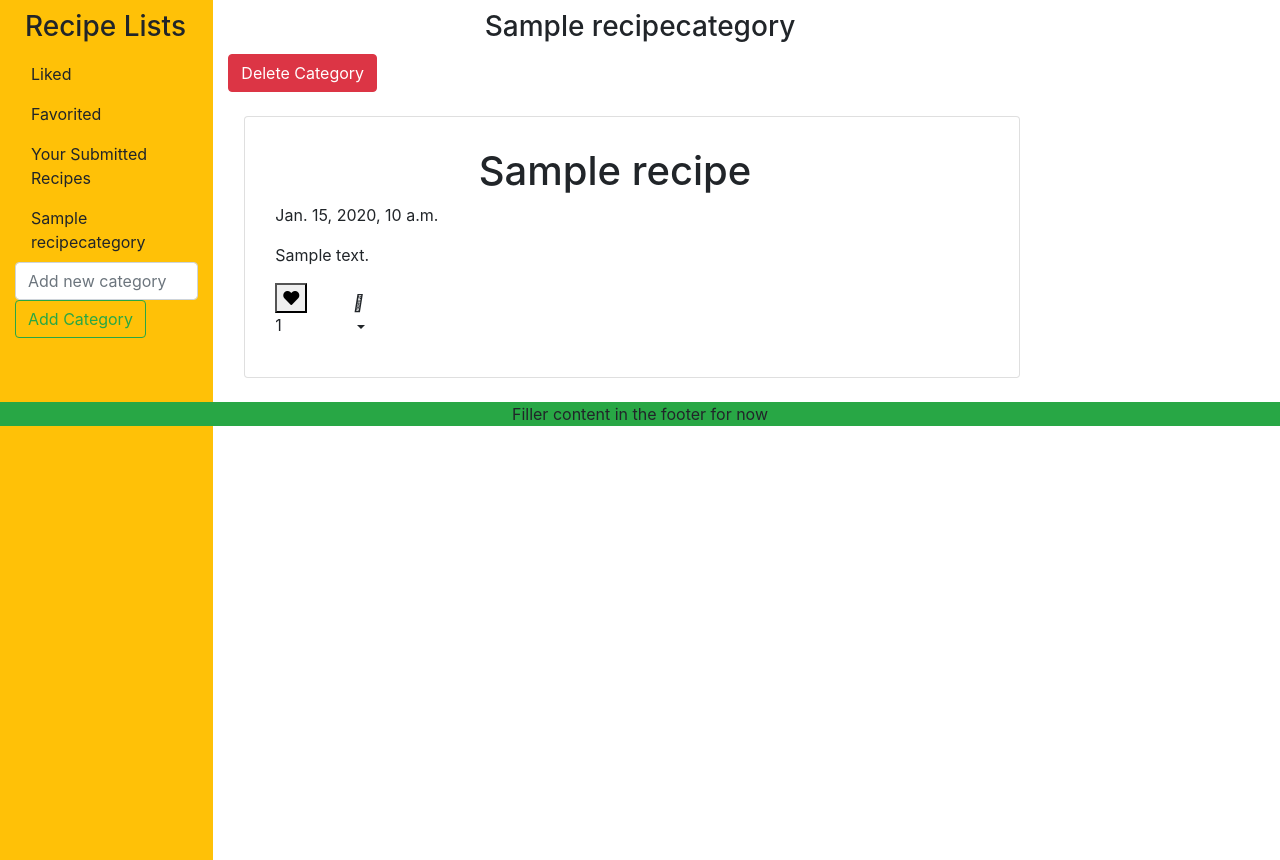
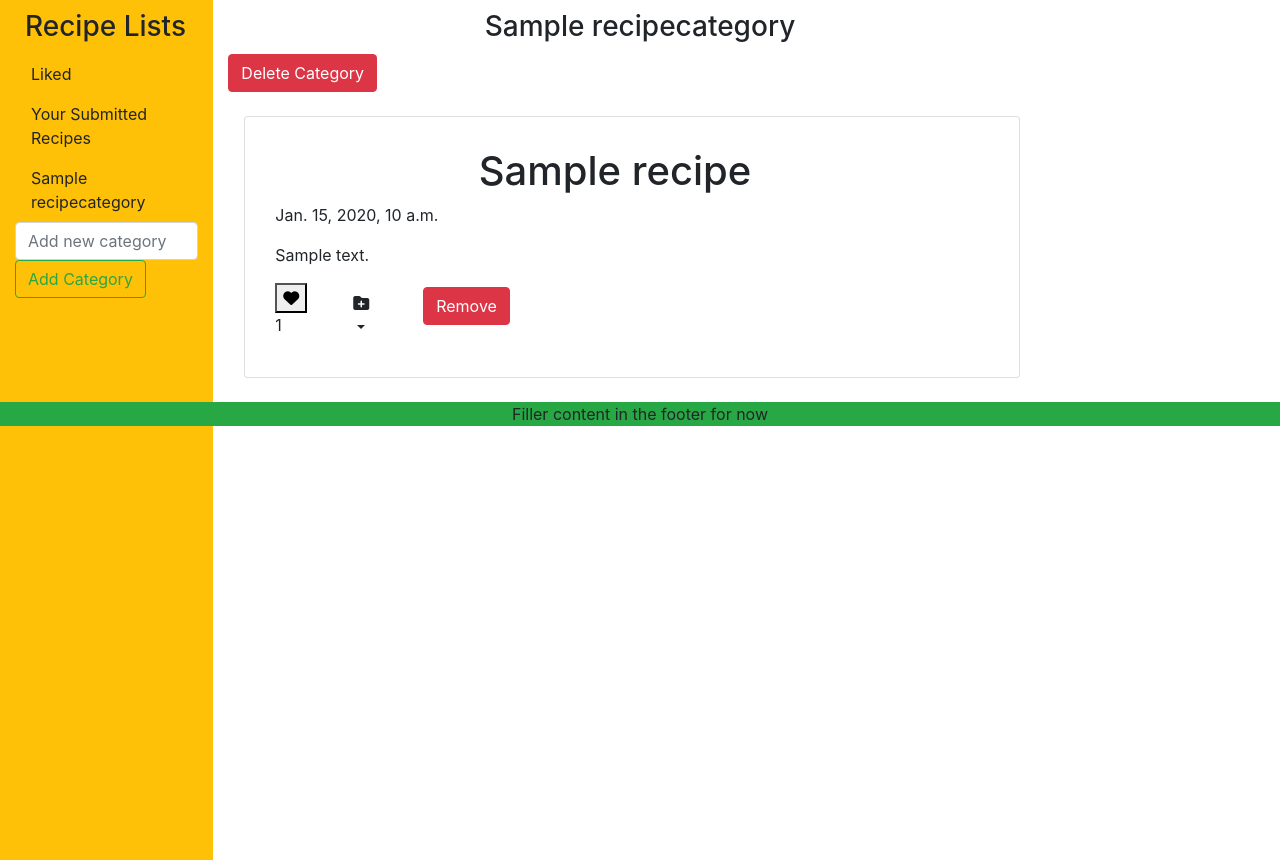
Before and after one commit to ocassidydev/chef-mate, a Django app: page /1/1/1/1 in a window 1280 px wide. Shown: the part 56-916 px from the top of the page. Run offline with Django 3.2, Linux system fonts and the light colour scheme; a user stored in the database is signed in; tables that the repository leaves empty hold one stand-in row (values such as "Sample post").

Commit message:
Fix bugs with adding recipes from recipe_details page and removing recipes from categories page

```diff
--- a/recipes/views.py
+++ b/recipes/views.py
@@ -88,8 +88,9 @@ class RecipeCategoryList(generic.ListView):
             category_queryset = RecipeCategory.objects.all()
             category = get_object_or_404(category_queryset, id=cat_id)
             if type == "add":
+                print("executed")
                 category.recipes.add(recipe)
-            elif type == "delete":
+            elif type == "remove":
                 category.recipes.remove(recipe)
 
         elif type == "delete":
@@ -97,12 +98,13 @@ class RecipeCategoryList(generic.ListView):
             category = get_object_or_404(queryset, id=cat_id)
             category.delete()
 
-        if len(location.split('_')) == 1:
+        if location == "home":
             return HttpResponseRedirect(reverse(location))
-        else:
-            [location, slug] = location.split('_')
+        elif location == "recipe_detail":
+            slug = recipe.slug
             return HttpResponseRedirect(reverse(location, args=[slug]))
-
+        elif location == "view_category":
+            return HttpResponseRedirect(reverse(location, args=[cat_id]))
 
 class RecipeDetail(View):
 
--- a/templates/base.html
+++ b/templates/base.html
@@ -13,7 +13,7 @@
     <link href="https://fonts.googleapis.com/css2?family=Libre+Franklin:wght@300&display=swap" rel="stylesheet">
 
     <!-- Fontawesome -->
-    <link rel="stylesheet" href="https://cdnjs.cloudflare.com/ajax/libs/font-awesome/5.15.3/css/all.min.css">
+    <link rel="stylesheet" href="https://cdnjs.cloudflare.com/ajax/libs/font-awesome/6.2.1/css/all.min.css">
 
     <!-- Bootstrap -->
     <link rel="stylesheet" href="https://cdn.jsdelivr.net/npm/bootstrap@4.1.3/dist/css/bootstrap.min.css" integrity="sha384-MCw98/SFnGE8fJT3GXwEOngsV7Zt27NXFoaoApmYm81iuXoPkFOJwJ8ERdknLPMO" crossorigin="anonymous">
@@ -60,10 +60,7 @@
                     <h3>Recipe Lists</h3>
                     <ul class="nav flex-column">
                         <li class="nav-item">
-                            <a class="nav-link" href="#">Liked</a>
-                        </li>
-                        <li class="nav-item">
-                            <a class="nav-link" href="#">Favorited</a>
+                            <a class="nav-link" href="{% url 'view_likes' %}">Liked</a>
                         </li>
                         <li class="nav-item">
                             <a class="nav-link" href="#">Your Submitted Recipes</a>
--- a/templates/index.html
+++ b/templates/index.html
@@ -50,7 +50,7 @@
                 <div class="col-1">
                     <a class="nav-link dropdown-toggle" href="#" id="navbarDropdown" role="button" data-toggle="dropdown"
                         aria-haspopup="true" aria-expanded="false">
-                        <i class="fa-solid fa-plus"></i>
+                        <i class="fa-solid fa-folder-plus"></i>
                     </a>
                     <div class="dropdown-menu" aria-labelledby="navbarDropdown">
                         {% for category in categories %}
@@ -62,6 +62,15 @@
                         {% endfor %}
                     </div>
                 </div>
+                {% if title != "Recipe Feed" and title != "Liked" and title != "My Submitted Recipes" and title != "Favorited" %}
+                <div class="col-1">
+                    <form method="POST" action="{% url 'category_cud' 'view_category' 'remove' category.id recipe.id %}"
+                            class="dropdown-item my-2 my-lg-0">
+                            {% csrf_token %}
+                        <button class="btn btn-danger my-2 my-sm-0" type="submit">Remove</button>
+                    </form>
+                </div>
+                {% endif %}
             </div>
         </div>
     </div>
```
Also changed, not shown: templates/recipe_detail.html (+15 -0 lines).
